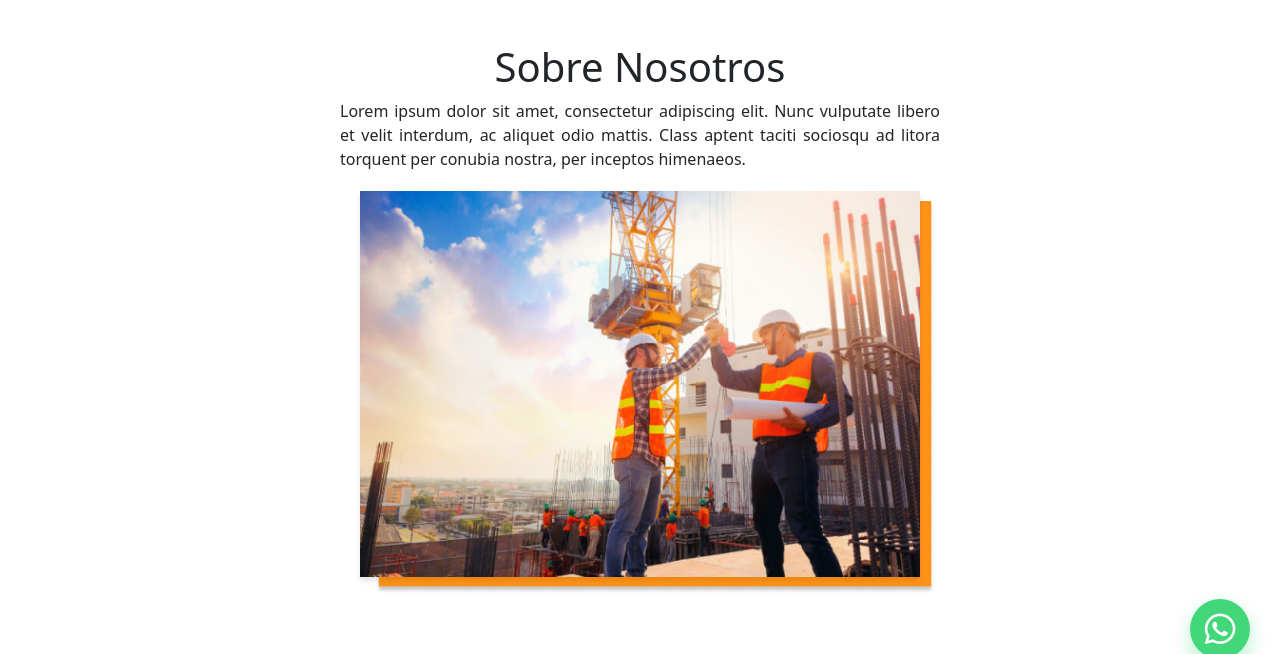
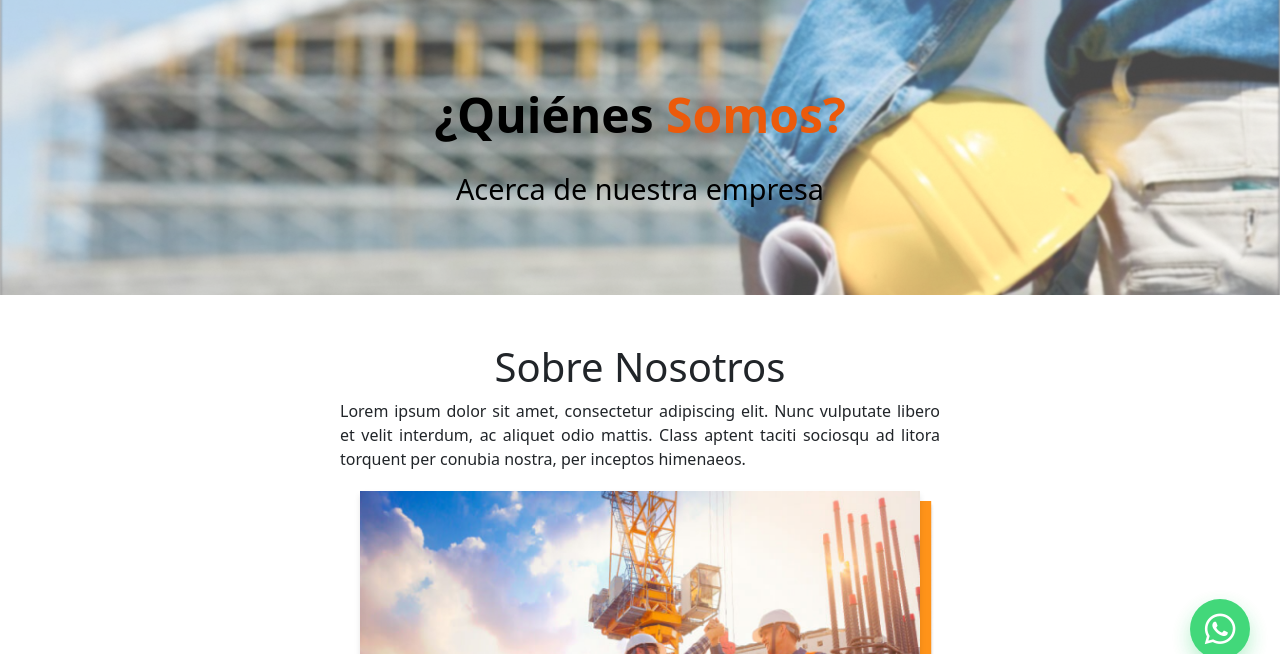
Before and after one commit to Anderson-Palomino/Proy-Naroc-S.A.C, a plain HTML site: page views/quienesomos.html in a window 1280 px wide. Shown: the part 111-765 px from the top of the page. Drawn offline with nearby package versions, Linux system fonts and the light colour scheme.

Commit message:
quienes somo error en banner

```diff
--- a/css/quienesomos.css
+++ b/css/quienesomos.css
@@ -1,16 +1,13 @@
 /* General Styling */
-html, body {
-    margin: 0;
-    padding: 0;
-    height: 100%;
-    box-sizing: border-box;
-    overflow-x: hidden;
+body {
+    min-height: 100vh; /* Asegura que la página siempre ocupe el 100% de la altura */
+    display: flex;
+    flex-direction: column;
 }
 
-body {
-    display: flex;
-    flex-direction: column;
-    min-height: 100vh;
+/* Contenedor principal */
+main {
+    flex: 1; /* Hace que el contenido principal ocupe todo el espacio disponible */
 }
 
 main {
@@ -60,6 +57,10 @@ main {
     background-image: url("/img/quienesomos/Banner quienes somos.png");
     background-size: cover;
     background-position: center;
+    display: flex;
+    align-items: center;
+    justify-content: center;
+    text-align: center;
 }
 
 .overlay {
```
